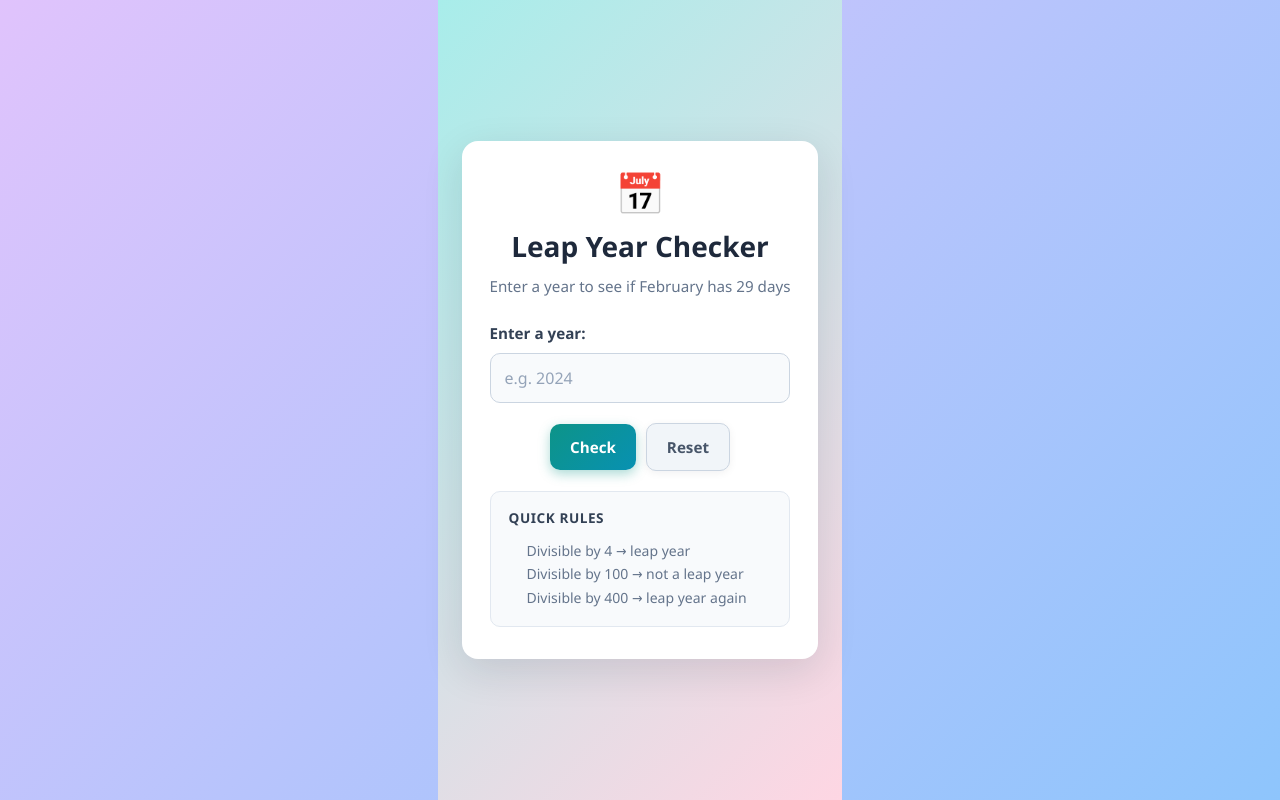
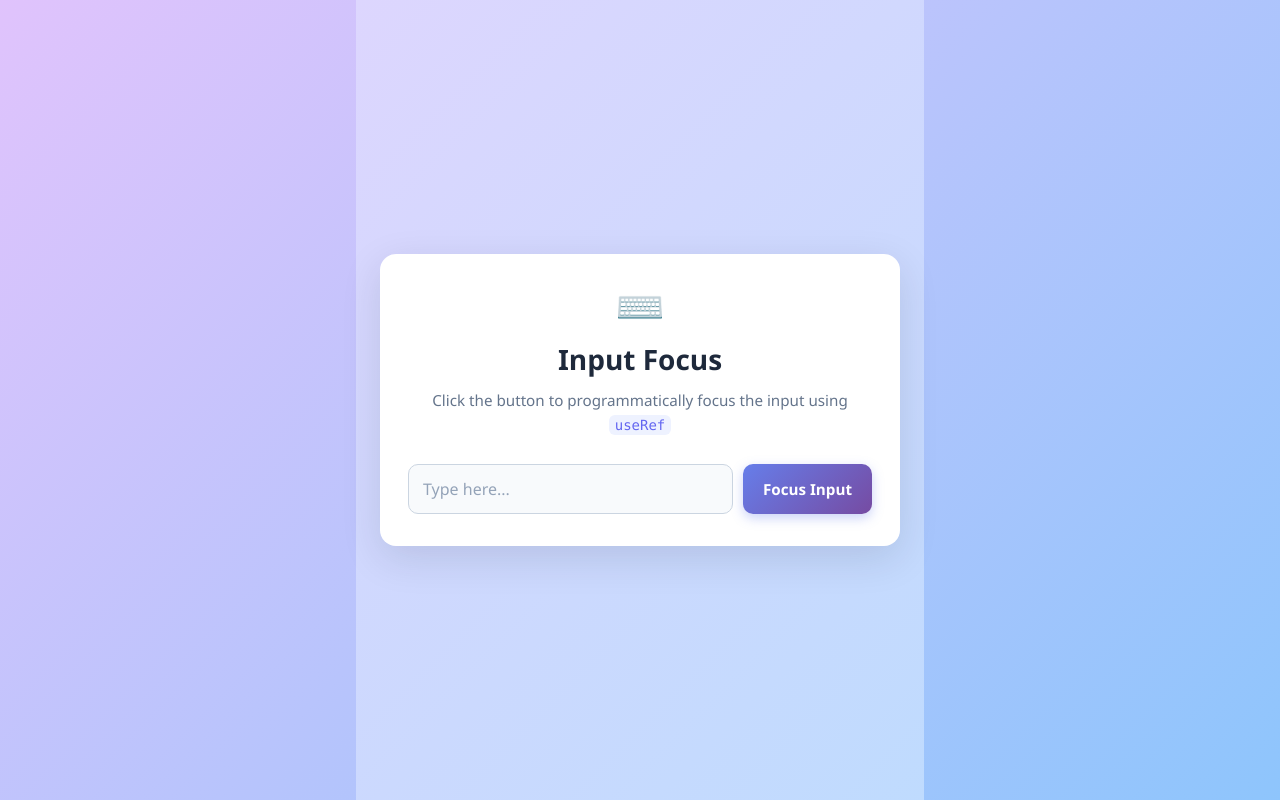
Before and after one commit to varadkakatkar/react-practice2, a React (Vite) app: page / in a window 1280 px wide. Built offline with nearby package versions, Linux system fonts and the light colour scheme.

Commit message:
toggleTheme and inut focus

```diff
--- a/App.js
+++ b/App.js
@@ -27,6 +27,8 @@ import AgeCalculator from "./InterviewProblems/AgeCalculate";
 import Counter from "./InterviewProblems/customHooks/Counter";
 import GuessTheNumber from "./InterviewProblems/GuessTheNumber";
 import LeapYear from "./InterviewProblems/LeapYear";
+import DarkModeToggle from "./InterviewProblems/DarkModeToggle";
+import InputFocus from "./InterviewProblems/InputFocus";
 
 const App = () => {
   return (
@@ -59,7 +61,9 @@ const App = () => {
       {/* <AgeCalculator /> */}
       {/* <Counter /> */}
       {/* <GuessTheNumber /> */}
-      <LeapYear />
+      {/* <LeapYear /> */}
+      {/* <DarkModeToggle /> */}
+      <InputFocus />
     </div>
   );
 };
--- /dev/null
+++ b/InterviewProblems/DarkModeToggle.css
@@ -0,0 +1,88 @@
+.dark-mode-toggle {
+  min-height: 100vh;
+  width: 100%;
+  display: flex;
+  flex-direction: column;
+  align-items: center;
+  justify-content: center;
+  text-align: center;
+  font-family: "Segoe UI", Tahoma, Geneva, Verdana, sans-serif;
+  transition: background-color 0.3s ease, color 0.3s ease;
+  box-sizing: border-box;
+}
+
+.dark-mode-toggle *,
+.dark-mode-toggle *::before,
+.dark-mode-toggle *::after {
+  box-sizing: border-box;
+}
+
+.dark-mode-toggle--light {
+  background-color: #f0f0f0;
+  color: #333333;
+}
+
+.dark-mode-toggle--dark {
+  background-color: #121212;
+  color: #ffffff;
+}
+
+.dark-mode-toggle__title {
+  margin: 0 0 30px;
+  font-size: 2rem;
+  font-weight: 700;
+}
+
+.dark-mode-toggle__controls {
+  display: flex;
+  align-items: center;
+  justify-content: center;
+  gap: 20px;
+}
+
+.dark-mode-toggle__label {
+  font-size: 1.125rem;
+  font-weight: 600;
+}
+
+.dark-mode-toggle__switch {
+  position: relative;
+  display: inline-block;
+  width: 60px;
+  height: 34px;
+}
+
+.dark-mode-toggle__switch input {
+  opacity: 0;
+  width: 0;
+  height: 0;
+}
+
+.dark-mode-toggle__slider {
+  position: absolute;
+  cursor: pointer;
+  inset: 0;
+  background-color: #cccccc;
+  border-radius: 34px;
+  transition: background-color 0.4s ease;
+}
+
+.dark-mode-toggle__slider::before {
+  position: absolute;
+  content: "";
+  height: 26px;
+  width: 26px;
+  left: 4px;
+  bottom: 4px;
+  background-color: #ffffff;
+  border-radius: 50%;
+  transition: transform 0.4s ease;
+}
+
+.dark-mode-toggle__switch input:checked + .dark-mode-toggle__slider {
+  background-color: #4caf50;
+}
+
+.dark-mode-toggle__switch input:checked + .dark-mode-toggle__slider::before {
+  transform: translateX(26px);
+}
--- /dev/null
+++ b/InterviewProblems/DarkModeToggle.js
@@ -0,0 +1,35 @@
+import React, { useState } from "react";
+import "./DarkModeToggle.css";
+
+function DarkModeToggle() {
+  const [isDarkMode, setIsDarkMode] = useState(false);
+
+  const toggleMode = () => {
+    setIsDarkMode((prev) => !prev);
+  };
+
+  return (
+    <div
+      className={`dark-mode-toggle ${
+        isDarkMode ? "dark-mode-toggle--dark" : "dark-mode-toggle--light"
+      }`}
+    >
+      <h1 className="dark-mode-toggle__title">Dark Mode Toggle</h1>
+      <div className="dark-mode-toggle__controls">
+        <label className="dark-mode-toggle__switch">
+          <input
+            type="checkbox"
+            checked={isDarkMode}
+            onChange={toggleMode}
+          />
+          <span className="dark-mode-toggle__slider" />
+        </label>
+        <span className="dark-mode-toggle__label">
+          {isDarkMode ? "Dark Mode" : "Light Mode"}
+        </span>
+      </div>
+    </div>
+  );
+}
+
+export default DarkModeToggle;
--- /dev/null
+++ b/InterviewProblems/InputFocus.css
@@ -0,0 +1,118 @@
+.input-focus {
+  min-height: 100vh;
+  display: flex;
+  align-items: center;
+  justify-content: center;
+  padding: 24px;
+  background: linear-gradient(135deg, #ddd6fe, #bfdbfe);
+  font-family: "Segoe UI", Tahoma, Geneva, Verdana, sans-serif;
+  box-sizing: border-box;
+}
+
+.input-focus *,
+.input-focus *::before,
+.input-focus *::after {
+  box-sizing: border-box;
+}
+
+.input-focus__card {
+  width: 100%;
+  max-width: 520px;
+  background: #ffffff;
+  border-radius: 16px;
+  padding: 32px 28px;
+  box-shadow: 0 12px 40px rgba(15, 23, 42, 0.12);
+  text-align: center;
+}
+
+.input-focus__icon {
+  font-size: 2.5rem;
+  line-height: 1;
+  margin-bottom: 12px;
+}
+
+.input-focus__title {
+  margin: 0 0 8px;
+  font-size: 1.75rem;
+  font-weight: 700;
+  color: #1e293b;
+}
+
+.input-focus__subtitle {
+  margin: 0 0 28px;
+  font-size: 0.95rem;
+  line-height: 1.6;
+  color: #64748b;
+}
+
+.input-focus__code {
+  padding: 2px 6px;
+  font-family: "Consolas", "Courier New", monospace;
+  font-size: 0.875rem;
+  color: #6366f1;
+  background: #eef2ff;
+  border-radius: 6px;
+}
+
+.input-focus__controls {
+  display: flex;
+  align-items: stretch;
+  gap: 10px;
+  flex-wrap: wrap;
+}
+
+.input-focus__input {
+  flex: 1;
+  min-width: 180px;
+  padding: 12px 14px;
+  font-size: 1rem;
+  color: #0f172a;
+  background: #f8fafc;
+  border: 1px solid #cbd5e1;
+  border-radius: 10px;
+  outline: none;
+  transition: border-color 0.2s ease, box-shadow 0.2s ease, background 0.2s ease;
+}
+
+.input-focus__input::placeholder {
+  color: #94a3b8;
+}
+
+.input-focus__input:focus {
+  border-color: #6366f1;
+  box-shadow: 0 0 0 3px rgba(99, 102, 241, 0.15);
+  background: #ffffff;
+}
+
+.input-focus__btn {
+  padding: 12px 20px;
+  font-size: 0.95rem;
+  font-weight: 600;
+  white-space: nowrap;
+  color: #ffffff;
+  background: linear-gradient(135deg, #667eea, #764ba2);
+  border: none;
+  border-radius: 10px;
+  cursor: pointer;
+  transition: transform 0.15s ease, box-shadow 0.15s ease;
+  box-shadow: 0 4px 12px rgba(102, 126, 234, 0.35);
+}
+
+.input-focus__btn:hover {
+  transform: translateY(-1px);
+  box-shadow: 0 6px 16px rgba(102, 126, 234, 0.45);
+}
+
+.input-focus__btn:active {
+  transform: translateY(0);
+}
+
+@media (max-width: 480px) {
+  .input-focus__controls {
+    flex-direction: column;
+  }
+
+  .input-focus__btn {
+    width: 100%;
+  }
+}
--- /dev/null
+++ b/InterviewProblems/InputFocus.js
@@ -0,0 +1,43 @@
+import React, { useRef } from "react";
+import "./InputFocus.css";
+
+function InputFocus() {
+  const ref = useRef(null);
+
+  const handleFocus = () => {
+    if (ref.current) ref.current.focus();
+  };
+
+  return (
+    <div className="input-focus">
+      <div className="input-focus__card">
+        <div className="input-focus__icon" aria-hidden="true">
+          ⌨️
+        </div>
+        <h2 className="input-focus__title">Input Focus</h2>
+        <p className="input-focus__subtitle">
+          Click the button to programmatically focus the input using{" "}
+          <code className="input-focus__code">useRef</code>
+        </p>
+
+        <div className="input-focus__controls">
+          <input
+            ref={ref}
+            type="text"
+            className="input-focus__input"
+            placeholder="Type here..."
+          />
+          <button
+            type="button"
+            className="input-focus__btn"
+            onClick={handleFocus}
+          >
+            Focus Input
+          </button>
+        </div>
+      </div>
+    </div>
+  );
+}
+
+export default InputFocus;
```
